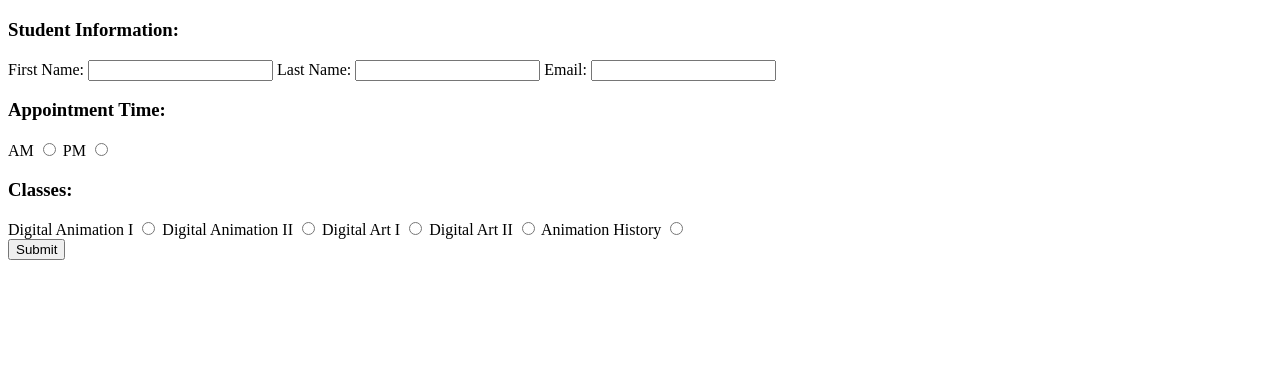
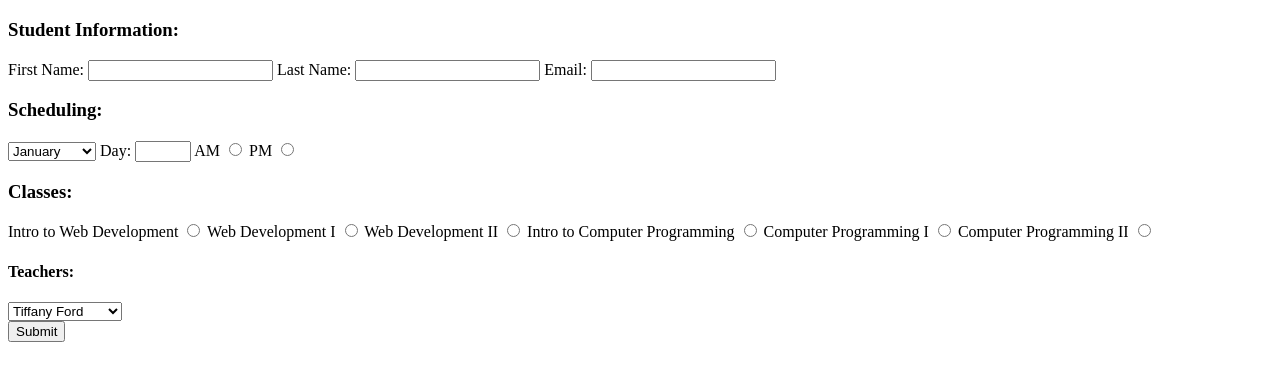
Before and after one commit to Allyson-Vue/Registration, a plain HTML site: page index.html in a window 1280 px wide. Shown: the part 61-442 px from the top of the page. Drawn offline with Linux system fonts and the light colour scheme.

Commit message:
Edited index.html

```diff
--- a/index.html
+++ b/index.html
@@ -17,7 +17,23 @@
             <input type="email" id="email" name="email">
         </section>
         <section id="time">
-            <h3>Appointment Time:</h3>
+            <h3>Scheduling:</h3>
+            <select id="Months" name="Months">
+                <option value="Jan">January</option>
+                <option value="Feb">February</option>
+                <option value="Mar">March</option>
+                <option value="Apr">April</option>
+                <option value="May">May</option>
+                <option value="Jun">June</option>
+                <option value="Jul">July</option>
+                <option value="Aug">August</option>
+                <option value="Sep">September</option>
+                <option value="Oct">October</option>
+                <option value="Nov">November</option>
+                <option value="Dec">December</option>
+            </select>
+            <label for="Day">Day:</label>
+            <input type="number" id="Day" name="Day" min="1" max="31">
             <label for="am">AM</label>
             <input type="radio" id="am" name="am">
             <label for="pm">PM</label>
@@ -25,16 +41,24 @@
         </section>
         <section id="classes">
             <h3>Classes:</h3>
-            <label for="DigiAniI">Digital Animation I</label>
-            <input type="radio" id="DigiAniI" name="DigiAniI">
-            <label for="DigiAniII">Digital Animation II</label>
-            <input type="radio" id="DigiAniII" name="DigiAniII">
-            <label for="DigiArtI">Digital Art I</label>
-            <input type="radio" id="DigiArtI" name="DigiArtI">
-            <label for="DigiArtII">Digital Art II</label>
-            <input type="radio" id="DigiArtII" name="DigiArtII">
-            <label for="AniHist">Animation History</label>
-            <input type="radio" id="AniHist" name="AniHist">
+            <label for="IntroWeb">Intro to Web Development</label>
+            <input type="radio" id="IntroWeb" name="IntroWeb">
+            <label for="WebDevI">Web Development I</label>
+            <input type="radio" id="WebDevI" name="WebDevI">
+            <label for="WebDevII">Web Development II</label>
+            <input type="radio" id="WebDevII" name="WebDevII">
+            <label for="IntroComPro">Intro to Computer Programming</label>
+            <input type="radio" id="IntroComPro" name="IntroComPro">
+            <label for="ComProI">Computer Programming I</label>
+            <input type="radio" id="ComProI" name="ComProI">
+            <label for="ComProII" name="ComProII">Computer Programming II</label>
+            <input type="radio" id="ComProII" name="ComProII">
+            <h4>Teachers:</h4>
+            <select id="teachers" name="teachers">
+                <option value="TiffF">Tiffany Ford</option>
+                <option value="KirM">Kirsten Markley</option>
+                <option value="JackL">Jackson Lewis</option>
+            </select>
         </section>
         <section id="subbutton">
             <input type="submit" id="submit" name="submit">
```
